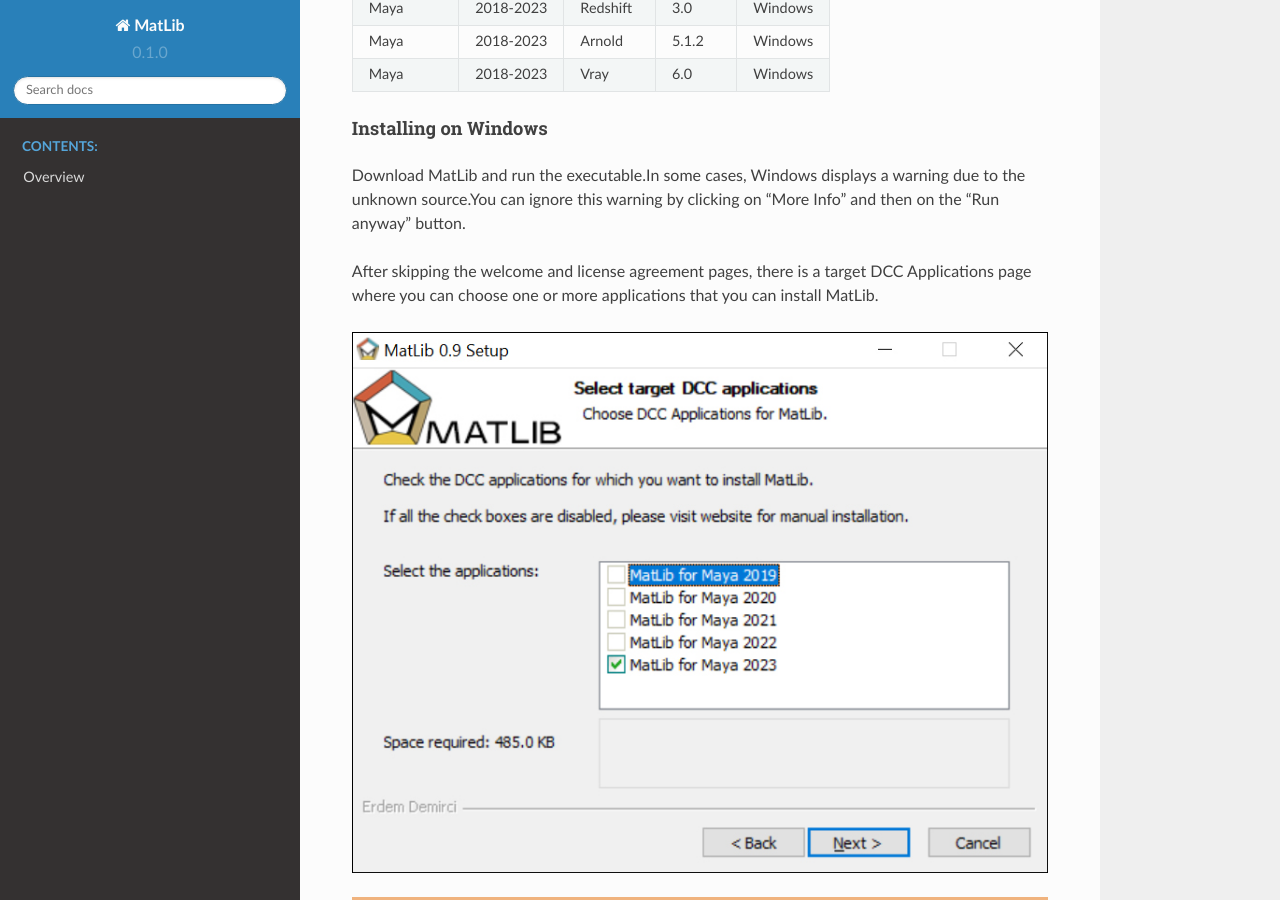
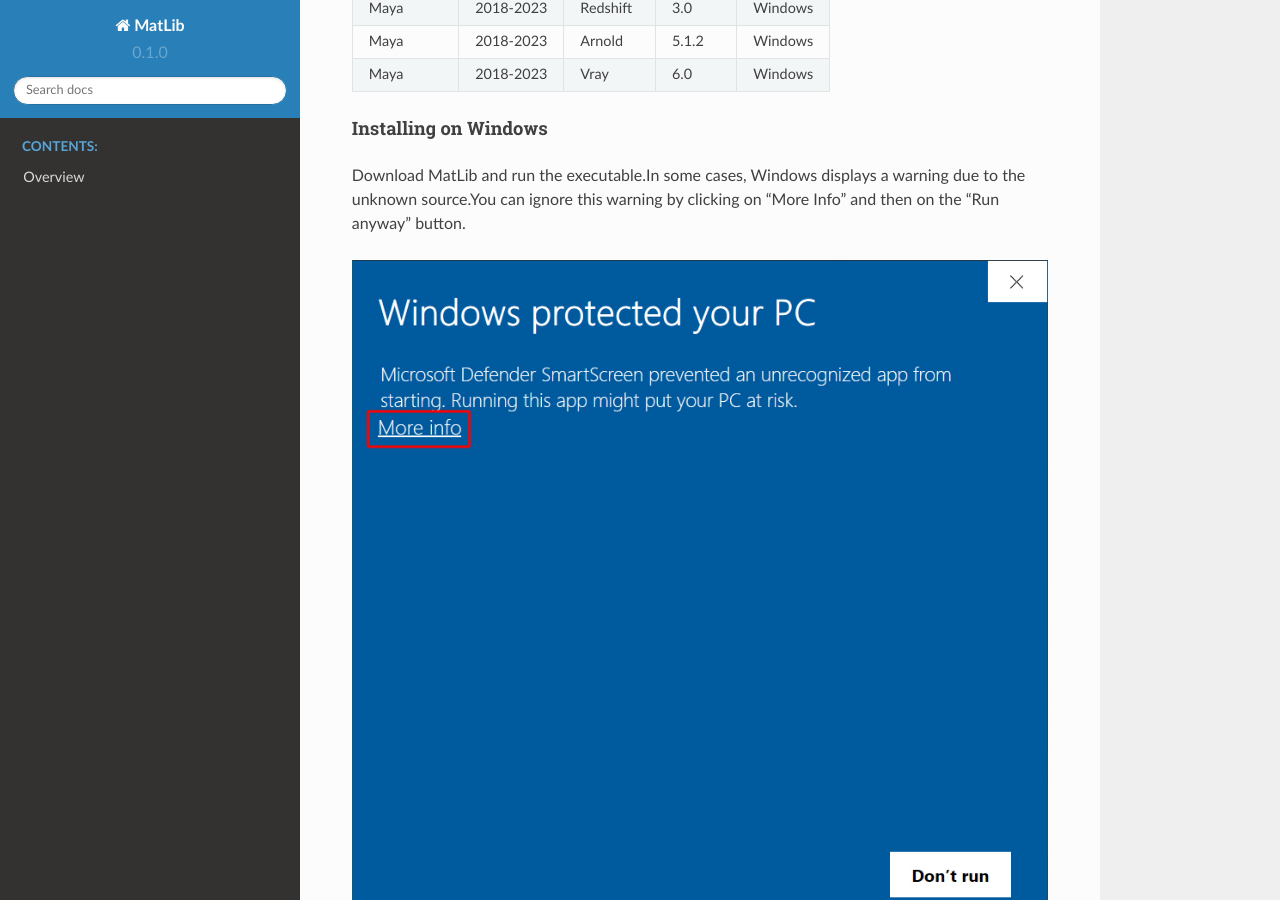
Before and after one commit to erdemirci/MatLib, a Sphinx documentation site: the page built from docs/source/installation.rst, in a window 1280 px wide and 900 px high, scrolled down 475 px. Built offline with Sphinx 7.4.7 and the Read the Docs theme 2.0.0, drawn with Linux system fonts in a browser that asks for light colours; pages that are not in the unit, such as notebooks, are missing from menus.

Commit message:
Update installation.rst

```diff
--- a/docs/source/installation.rst
+++ b/docs/source/installation.rst
@@ -28,6 +28,10 @@
 
 Download MatLib and run the executable.In some cases, Windows displays a warning due to the unknown source.You can ignore this warning by clicking on "More Info" and then on the "Run anyway" button.
 
+.. image:: /images/windows_warning_page1.jpg
+
+.. image:: /images/windows_warning_page2.jpg
+
 After skipping the welcome and license agreement pages, there is a target DCC Applications page where you can choose one or more applications that you can install MatLib.
 
 .. image:: /images/matlib_installer_page3.jpg
```
